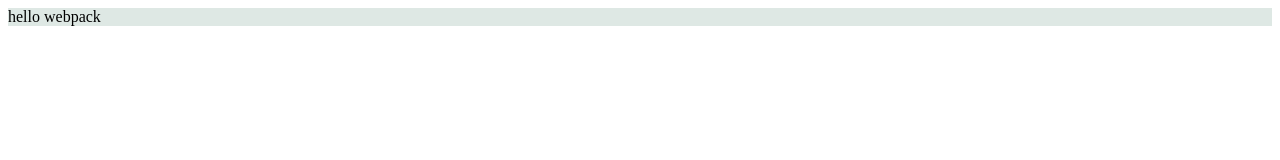
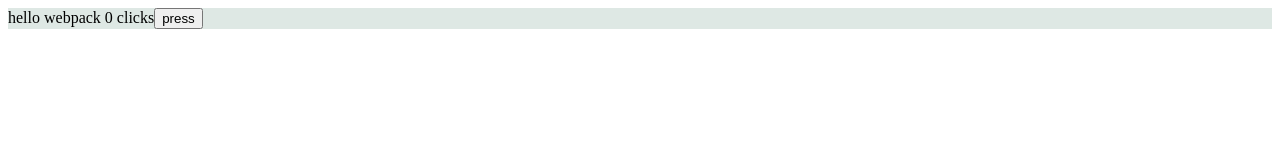
Before and after one commit to mickel-arroz/fullstackopen-part7, a React app in the folder webpack-part7/: page / in a window 1280 px wide. Shown: the top 160 px of the page. Built offline with nearby package versions, Linux system fonts and the light colour scheme.

Commit message:
7D Webpack-dev-server

```diff
--- a/webpack-part7/package.json
+++ b/webpack-part7/package.json
@@ -3,7 +3,8 @@
   "version": "0.0.1",
   "description": "practising webpack",
   "scripts": {
-    "build": "webpack --mode=development"
+    "build": "webpack --mode=development",
+    "start": "webpack serve --mode=development"
   },
   "license": "MIT",
   "devDependencies": {
@@ -16,7 +17,8 @@
     "mini-css-extract-plugin": "^2.9.4",
     "style-loader": "^4.0.0",
     "webpack": "^5.104.1",
-    "webpack-cli": "^6.0.1"
+    "webpack-cli": "^6.0.1",
+    "webpack-dev-server": "^5.2.2"
   },
   "dependencies": {
     "core-js": "^3.47.0",
--- a/webpack-part7/src/App.js
+++ b/webpack-part7/src/App.js
@@ -1,7 +1,15 @@
-import React from 'react'; // necesitamos esto también ahora en los archivos de los componentes
+import React, { useState } from 'react';
+import './index.css';
 
 const App = () => {
-  return <div className="container">hello webpack</div>;
+  const [counter, setCounter] = useState(0);
+
+  return (
+    <div className="container">
+      hello webpack {counter} clicks
+      <button onClick={() => setCounter(counter + 1)}>press</button>
+    </div>
+  );
 };
 
 export default App;
--- a/webpack-part7/webpack.config.js
+++ b/webpack-part7/webpack.config.js
@@ -8,6 +8,13 @@
     output: {
       path: path.resolve(__dirname, 'build'),
       filename: 'main.js',
+    },
+    devServer: {
+      static: {
+        directory: path.resolve(__dirname, 'build'),
+      },
+      compress: true,
+      port: 3000,
     },
     plugins: [
       new HtmlWebpackPlugin({
```
Also changed, not shown: 3 other files (tests, documents, lock files or other folders).
